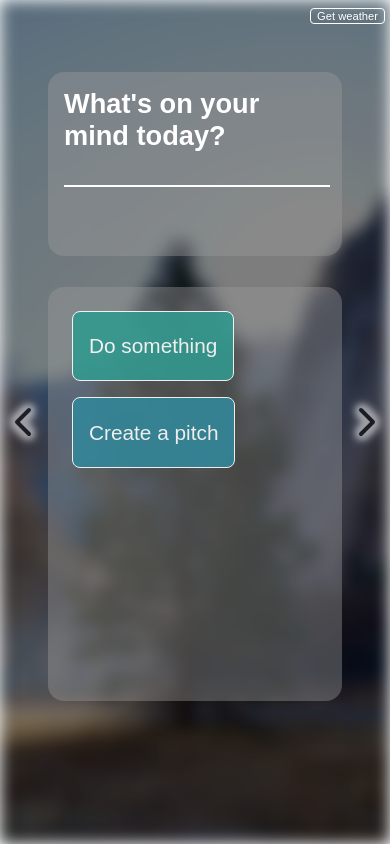
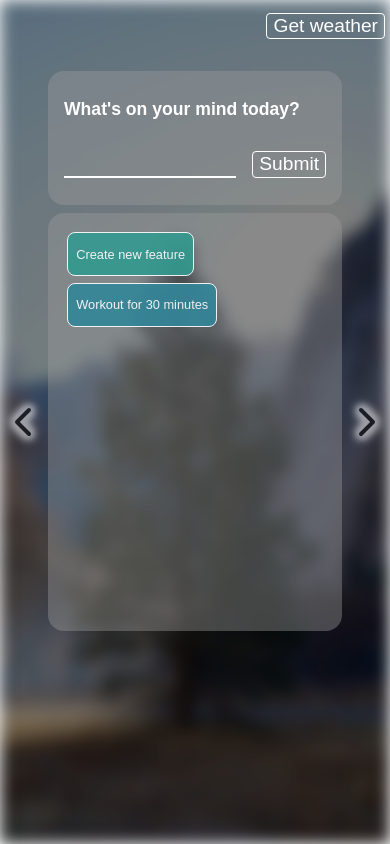
Before and after one commit to aleksandr-efimenko/inspirational-homepage, a React (Create React App) app: page / in a window 390 px wide. Built offline with nearby package versions, Linux system fonts and the light colour scheme; no server answers.

Commit message:
Add submit button, change styles

```diff
--- a/src/App.css
+++ b/src/App.css
@@ -1,5 +1,4 @@
 .App {
-  /* background-image: url('../public/img/background-1.jpg'); */
   height: 100vh;
   grid-template-rows: repeat(12, minmax(0, 1fr));
   grid-template-columns: 3rem repeat(10, minmax(0, 1fr)) 3rem;
@@ -57,7 +56,6 @@
   overflow: scroll;
   margin-bottom: 15px;
   text-align: center;
-  align-self: end;
 }
 
 .quote-container p {
@@ -70,9 +68,41 @@
   font-style: italic;
 }
 
+
+.white-button {
+  font-size: 1.5rem;
+  color: white;
+  background-color: rgba(0, 0, 0, 0);
+  border: 2px solid white;
+  border-radius: 4px;
+  cursor: pointer;
+  margin-top: 0.5rem;
+  margin-left: 1rem;
+}
+
+.white-button:hover {
+  background-color: rgba(255, 255, 255, 0.5);
+}
+
+.white-button:active {
+  background-color: rgba(255, 255, 255, 1);
+  color: black;
+}
+
 @media only screen and (max-width: 600px) {
+  .App {
+    row-gap: 0.5rem;
+  }
   .quote-container p {
     font-size: 1rem;
   }
 
+  .white-button {
+    font-size: 1.2rem;
+    border: 1px solid white;
+  }
+
+  .quote-container {
+    grid-row: 10 / 13;
+  }
 }
--- a/src/components/Tasks/TaskForm.tsx
+++ b/src/components/Tasks/TaskForm.tsx
@@ -18,11 +18,14 @@ export default function TaskForm() {
         <div className='task-form' >
             <h1>What's on your mind today?</h1>
             <form onSubmit={handleSubmit}>
-                <input
-                    id='task-text-input'
-                    onChange={e => setNewTaskText(e.target.value)}
-                    value={newTaskText}
-                    type='text'></input>
+                <div className='inputs'>
+                    <input
+                        id='task-text-input'
+                        onChange={e => setNewTaskText(e.target.value)}
+                        value={newTaskText}
+                        type='text'></input>
+                    <input type='submit' className='white-button'></input>
+                </div>
             </form>
         </div>
     )
--- a/src/components/Tasks/Tasks.css
+++ b/src/components/Tasks/Tasks.css
@@ -2,7 +2,8 @@
     --task-bg: rgba(155, 155, 155, .4);
 }
 
-.task-form, .task-list {
+.task-form,
+.task-list {
     background-color: var(--task-bg);
     border-radius: 1rem;
     padding: 1rem;
@@ -13,31 +14,39 @@
     font-size: 1.7rem;
     margin: 0;
     color: white;
+    display: inline;
 }
 
 .task-form {
-    grid-row: 2 / 5;
+    grid-row: 2 / 4;
     grid-column: 2 / 12;
-    margin-bottom: 15px;
+    display: flex;
+    flex-direction: column;
+    justify-content: space-around;
 }
 
 #task-text-input {
-    width: 100%;
     padding-top: .5rem;
     display: block;
     font-size: 1.3rem;
     font-weight: 500;
     text-shadow: 0 0 3px rgb(0, 0, 0);
-
     background: 0;
     border: 0;
     border-bottom: 2px solid white;
     outline: none;
     color: white;
+    width: 100%;
+}
+
+.inputs {
+    display: flex;
+    /* align-self: flex-end; */
+    width: 100%;
 }
 
 .task-list {
-    grid-row: 5 / 11;
+    grid-row: 4 / 11;
     grid-column: 2 / 12;
 }
 
@@ -65,12 +74,12 @@
 
 .finished-task {
     opacity: 0.2;
-    transition: opacity 0.5s ;
+    transition: opacity 0.5s;
     transform: rotate(2deg);
-    transition: transform 0.5s ;
+    transition: transform 0.5s;
 }
 
-.task p{
+.task p {
     color: white;
     font-size: 1.3rem;
     word-break: break-all;
@@ -101,3 +110,26 @@
 .done {
     background-color: hsla(103, 55%, 46%, 0.7);
 }
+
+@media only screen and (max-width: 600px) {
+    .task-form h1 {
+        font-size: 1.1rem;
+    }
+
+    .task p {
+        font-size: .8rem;
+    }
+
+    .task {
+        margin: 0.2rem;
+        padding: .05rem 0.5rem;
+    }
+
+    .task-form {
+        grid-row: 2 / 4;
+    }
+
+    .task-list {
+        grid-row: 4 / 10;
+    }
+}
--- a/src/components/WeatherWidget.tsx
+++ b/src/components/WeatherWidget.tsx
@@ -1,4 +1,3 @@
-import React from 'react'
 import { WeatherData } from '../features/weather/Weather'
 
 export default function WeatherWidget({ temperature, description, icon, unit, location }: WeatherData) {
--- a/src/features/tasks/tasksSlice.ts
+++ b/src/features/tasks/tasksSlice.ts
@@ -20,14 +20,14 @@ const generateBGColor = () => {
 
 const initialState: TasksState = {
     tasksList: [{
-        text: 'Do something',
-        id: '324234',
+        text: 'Create new feature',
+        id: uuid(),
         done: false,
         bgColor: generateBGColor()
     },
     {
-        text: 'Create a pitch',
-        id: 'dds',
+        text: 'Workout for 30 minutes',
+        id: uuid(),
         done: false,
         bgColor: generateBGColor()
     }],
--- a/src/features/weather/Weather.tsx
+++ b/src/features/weather/Weather.tsx
@@ -47,6 +47,7 @@ export default function Weather() {
                 })
             },
             function (error) {
+                setButtonText('Error')
                 console.error("Error Code = " + error.code + " - " + error.message);
             }, options
         );
@@ -62,7 +63,7 @@ export default function Weather() {
         }
     }, [currentLocation, dispatch])
 
-    const geoButton = <button disabled={buttonDisabled} style={buttonStyle} onClick={getGeo}>{buttonText}</button>;
+    const geoButton = <button className='white-button' disabled={buttonDisabled} style={buttonStyle} onClick={getGeo}>{buttonText}</button>;
     const renderWeatherWidget = () => {
         switch (weatherLoadingStatus) {
             case 'loading':
--- a/src/features/weather/weather.css
+++ b/src/features/weather/weather.css
@@ -1,5 +1,6 @@
 .weather-widget {
   position: absolute;
+  top: 10px;
   right: 15px;
   color: white;
   text-shadow: 0 0 3px rgb(0, 0, 0);
@@ -27,37 +28,13 @@
 .temp-description {
   font-size: 1rem;
   text-align: center;
-  /* margin-top: 10px; */
   line-height: 80%;
-}
-
-.weather-widget button {
-  font-size: 1.5rem;
-  color: white;
-  background-color: rgba(0, 0, 0, 0);
-  border: 2px solid white;
-  border-radius: 4px;
-  cursor: pointer;
-  margin-top: 0.5rem;
-}
-
-.weather-widget button:hover {
-  background-color: rgba(255, 255, 255, 0.5);
-}
-
-.weather-widget button:active {
-  background-color: rgba(255, 255, 255, 1);
-  color: black;
 }
 
 @media only screen and (max-width: 600px) {
 
-  .weather-widget button {
-    font-size: 0.7rem;
-    border: 1px solid white;
-  }
-
   .weather-widget {
+    top: 5px;
     right: 5px;
     font-size: 1rem;
   }
```
